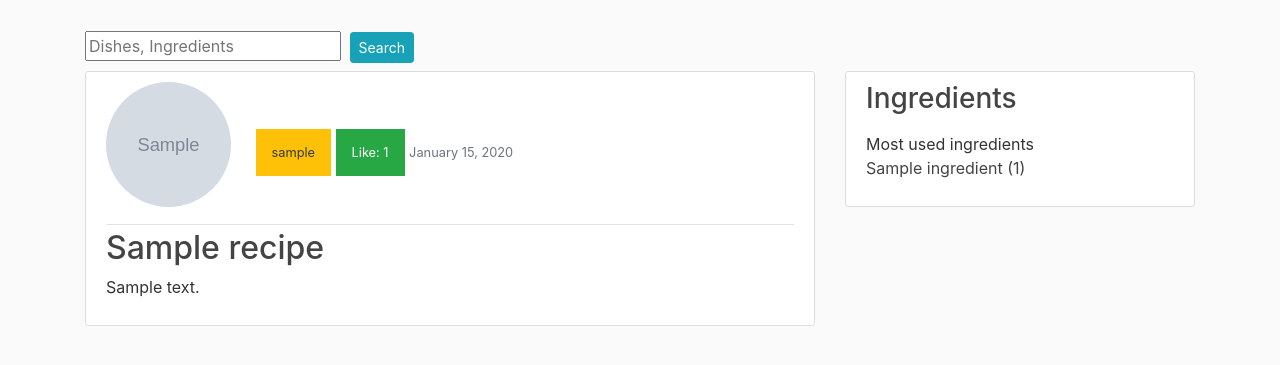
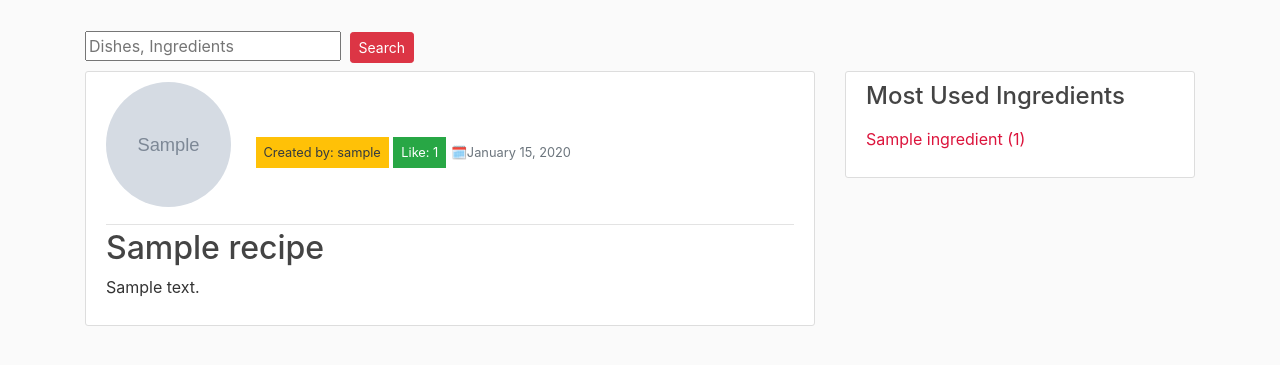
Before and after one commit to damlanisa/Hipo-Recipes, a Django app: page / in a window 1280 px wide. Shown: the part 56-421 px from the top of the page. Run offline with Django 3.2, Linux system fonts and the light colour scheme; tables that the repository leaves empty hold one stand-in row (values such as "Sample post"); grey boxes marked "Sample" are stand-in pictures; some libraries are stand-ins or nearby versions.

Commit message:
Implement pagination and styling

```diff
--- a/hipo_recipes/recipes/templates/recipes/home.html
+++ b/hipo_recipes/recipes/templates/recipes/home.html
@@ -1,11 +1,11 @@
 {% extends "recipes/base.html" %}
 {% block content %}
-  <form method="GET" action="{% url 'search' %}">
-    <input name="q" placeholder="Dishes, Ingredients">
-    <button class="btn btn-info btn-sm my-2 ml-1" type="submit">
-      Search
-    </button>
-  </form>
+<form method="GET" action="{% url 'search' %}">
+  <input name="q" placeholder="Dishes, Ingredients">
+  <button class="btn btn-danger btn-sm my-2 ml-1" type="submit">
+    Search
+  </button>
+</form>
 <div class="row">
   <div class="col-md-8">
     {% for recipe in recipes %}
@@ -13,24 +13,40 @@
       <div class="media-body">
         <div class="article-metadata">
           <img class="rounded-circle account-img" src="{{ recipe.image.url }}">
-          <small class="p-3 mb-2 bg-warning text-dark">{{ recipe.author }}</small>
-          <small class="p-3 mb-2 bg-success text-white">Like: {{ recipe.likes.count }}</small>
-          <small class="text-muted">{{ recipe.date_posted|date:"F d, Y" }}</small>
+          <small class="p-2 mb-2 bg-warning text-dark">Created by: {{ recipe.author }}</small>
+          <small class="p-2 mb-2 bg-success text-white">Like: {{ recipe.likes.count }}</small>
+          <small class="text-muted"> &#x1F5D3;{{ recipe.date_posted|date:"F d, Y" }}</small>
         </div>
         <h2><a class="article-title" href="{% url 'recipe-detail' recipe.id %}">{{ recipe.title }}</a></h2>
         <p class="article-content">{{ recipe.content }}</p>
       </div>
     </article>
     {% endfor %}
+    {% if is_paginated %}
+    {% if page_obj.has_previous %}
+    <a class="btn btn-outline-danger mb-4" href="?page=1">First</a>
+    <a class="btn btn-outline-danger mb-4" href="?page={{ page_obj.previous_page_number }}">Previous</a>
+    {% endif %}
+    {% for num in page_obj.paginator.page_range %}
+    {% if page_obj.number == num %}
+    <a class="btn btn-danger mb-4" href="?page={{ num }}">{{ num }}</a>
+    {% elif num > page_obj.number|add:'-3' and num < page_obj.number|add:'3' %}
+    <a class="btn btn-outline-danger mb-4" href="?page={{ num }}">{{ num }}</a>
+    {% endif %}
+    {% endfor %}
+    {% if page_obj.has_next %}
+    <a class="btn btn-outline-danger mb-4" href="?page={{ page_obj.next_page_number }}">Next</a>
+    <a class="btn btn-outline-danger mb-4" href="?page={{ page_obj.paginator.num_pages }}">Last</a>
+    {% endif %}
+    {% endif %}
   </div>
   <div class="col-md-4">
     <div class="content-section">
-      <h3>Ingredients</h3>
+      <h4><a class="article-title">Most Used Ingredients</a></h4>
       <p class='text-muted'>
         <ul class="list-group">
-          Most used ingredients
           {% for ingredient in ingredients %}
-          <a class="article-title" href='/search-results/?q={{ ingredient.name }}'>{{ ingredient }}
+          <a class="article-title" style="color:#dc143c" href='/search-results/?q={{ ingredient.name }}'>{{ ingredient }}
             ({{ ingredient.count }})</a></h2>
           {% endfor %}
         </ul>
--- a/hipo_recipes/recipes/views.py
+++ b/hipo_recipes/recipes/views.py
@@ -32,12 +32,14 @@ def search(request):
 
 
 class RecipeListView(ListView):
+    paginate_by = 3
     model = Recipe
     template_name = 'recipes/home.html'
+    context_object_name = 'recipes'
+    ordering = ['-date_posted']
 
     def get_context_data(self, **kwargs):
         context = super(RecipeListView, self).get_context_data(**kwargs)
-        context['recipes'] = Recipe.objects.all().order_by('-date_posted')
         context['ingredients'] = Ingredient.objects.annotate(count=Count('recipes')).order_by('-count')[:5]
         return context
 
```
Also changed, not shown: hipo_recipes/recipes/templates/recipes/recipe_detail.html (+7 -9 lines).
